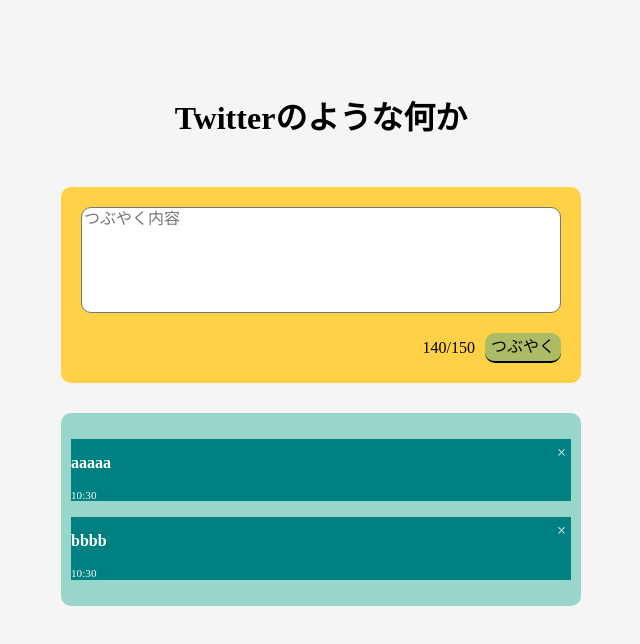
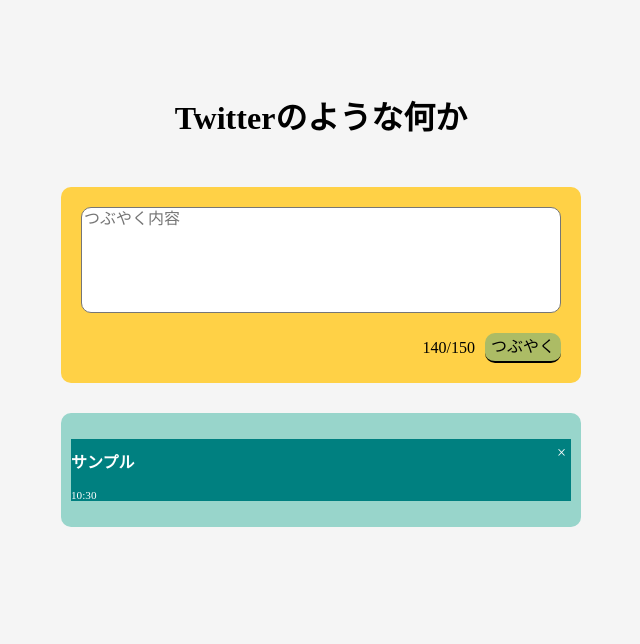
Before and after one commit to takiwaka/ReactPractice1, a React (Create React App) app: page / in a window 1280 px wide. Shown: the top 644 px of the page, without its empty margins (319-959 px from the left). Built offline with nearby package versions, Linux system fonts and the light colour scheme.

Commit message:
削除機能実装

```diff
--- a/src/App.jsx
+++ b/src/App.jsx
@@ -5,8 +5,7 @@
   const [tweetText, setTweetText] = useState("");
 
   const [posetedText, setPostedText] = useState([
-    "aaaaa",
-    "bbbb"
+    "サンプル"
   ]);
 
   const onClickAdd = () => {
@@ -20,6 +19,12 @@
 
   const onChangeInputText = (event) =>
     setTweetText(event.target.value);
+
+  const onClickRemove = (index) => {
+    const newTimeline = [...posetedText];
+    newTimeline.splice(index, 1);
+    setPostedText(newTimeline);
+  };
 
   return (
     <WrapStyled>
@@ -38,10 +43,12 @@
 
       <TimelineStyled>
         <TimelineListStyled>
-          {posetedText.map((tweet) => {
+          {posetedText.map((tweet, index) => {
             return (
-              <TimelineRowStyled key={tweet}>
-                <TimelineDeleteStyled>
+              <TimelineRowStyled key={tweet + index}>
+                <TimelineDeleteStyled
+                  onClick={() => onClickRemove(index)}
+                >
                   ×
                 </TimelineDeleteStyled>
 
@@ -133,6 +140,9 @@
   top: 5px;
   right: 5px;
   color: #fff;
+  :hover {
+    cursor: pointer;
+  }
 `;
 
 const TimelineTextStyled = styled.p`
```
